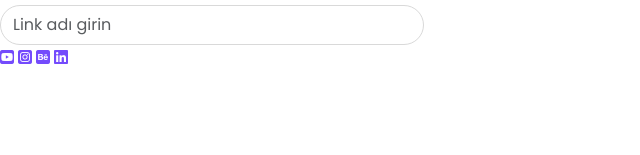
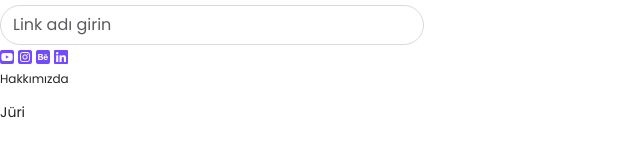
Before and after one commit to eliifkayaa/social-media-link-manager, an Angular app in the folder frontend/: page / in a window 1280 px wide. Shown: the part 209-364 px from the top of the page, without its empty margins (0-640 px from the left). Built offline with nearby package versions, Linux system fonts and the light colour scheme.

Commit message:
heading,text component created

```diff
--- a/frontend/src/app/app.component.html
+++ b/frontend/src/app/app.component.html
@@ -14,3 +14,7 @@
 <app-icon iconClass="fa-brands fa-square-instagram"></app-icon>
 <app-icon iconClass="fa-brands fa-brands fa-square-behance"></app-icon>
 <app-icon iconClass="fa-brands fa-linkedin"></app-icon>
+
+<app-text text="Hakkımızda"></app-text>
+
+<app-heading text="Jüri"></app-heading>
--- a/frontend/src/app/app.component.ts
+++ b/frontend/src/app/app.component.ts
@@ -3,11 +3,13 @@ import { RouterOutlet } from '@angular/router';
 import { ButtonsComponent } from './components/atoms/buttons/buttons.component';
 import { InputFieldComponent } from './components/atoms/input-field/input-field.component';
 import { IconComponent } from './components/atoms/icon/icon.component';
+import { TextComponent } from './components/atoms/text/text.component';
+import { HeadingComponent } from './components/atoms/heading/heading.component';
 
 @Component({
   selector: 'app-root',
   standalone: true,
-  imports: [RouterOutlet, ButtonsComponent, InputFieldComponent, IconComponent],
+  imports: [RouterOutlet, ButtonsComponent, InputFieldComponent, IconComponent, TextComponent, HeadingComponent],
   templateUrl: './app.component.html',
   styleUrl: './app.component.scss'
 })
--- a/frontend/src/app/components/atoms/heading/heading.component.html
+++ b/frontend/src/app/components/atoms/heading/heading.component.html
@@ -1 +1 @@
-<p>heading works!</p>
+<h6 [ngClass]="class">{{text}}</h6>
--- a/frontend/src/app/components/atoms/heading/heading.component.scss
+++ b/frontend/src/app/components/atoms/heading/heading.component.scss
@@ -0,0 +1,4 @@
+h6 {
+    font-size: 14px;
+    font-weight: 400;
+}
--- /dev/null
+++ b/frontend/src/app/components/atoms/search/search.component.html
@@ -0,0 +1 @@
+<p>search works!</p>
--- a/frontend/src/app/components/atoms/text/text.component.html
+++ b/frontend/src/app/components/atoms/text/text.component.html
@@ -1 +1 @@
-<p>text works!</p>
+<p [ngClass]="class">{{text}}</p>
--- a/frontend/src/app/components/atoms/text/text.component.scss
+++ b/frontend/src/app/components/atoms/text/text.component.scss
@@ -0,0 +1,3 @@
+p {
+    font-size: 12px;
+}
```
Also changed, not shown: frontend/src/app/components/atoms/heading/heading.component.ts (+6 -2 lines), frontend/src/app/components/atoms/search/search.component.ts (added, +12 -0 lines), frontend/src/app/components/atoms/text/text.component.ts (+6 -2 lines), frontend/src/app/components/atoms/search/search.component.scss (added), 1 other file (tests, documents, lock files or other folders).
